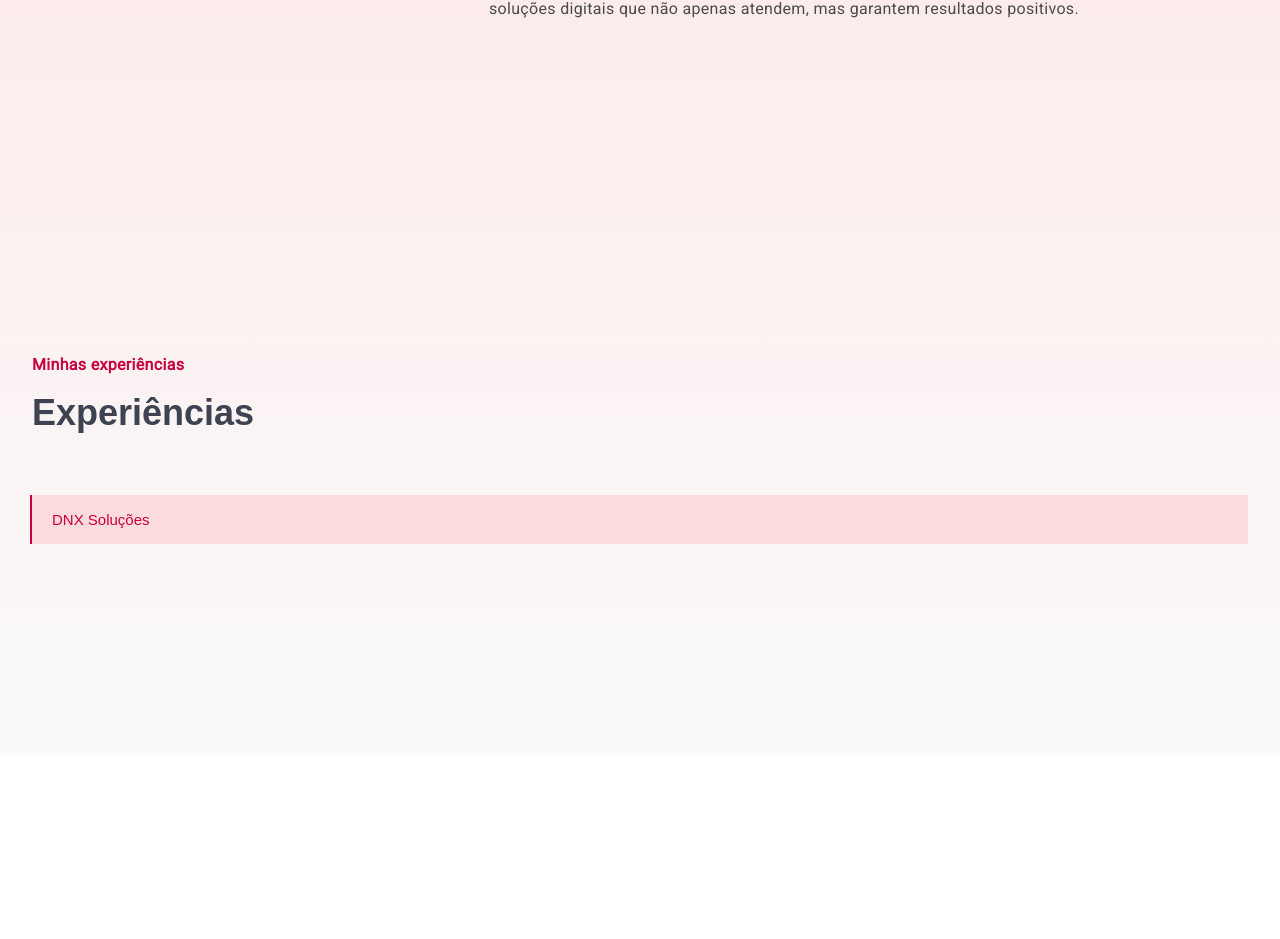
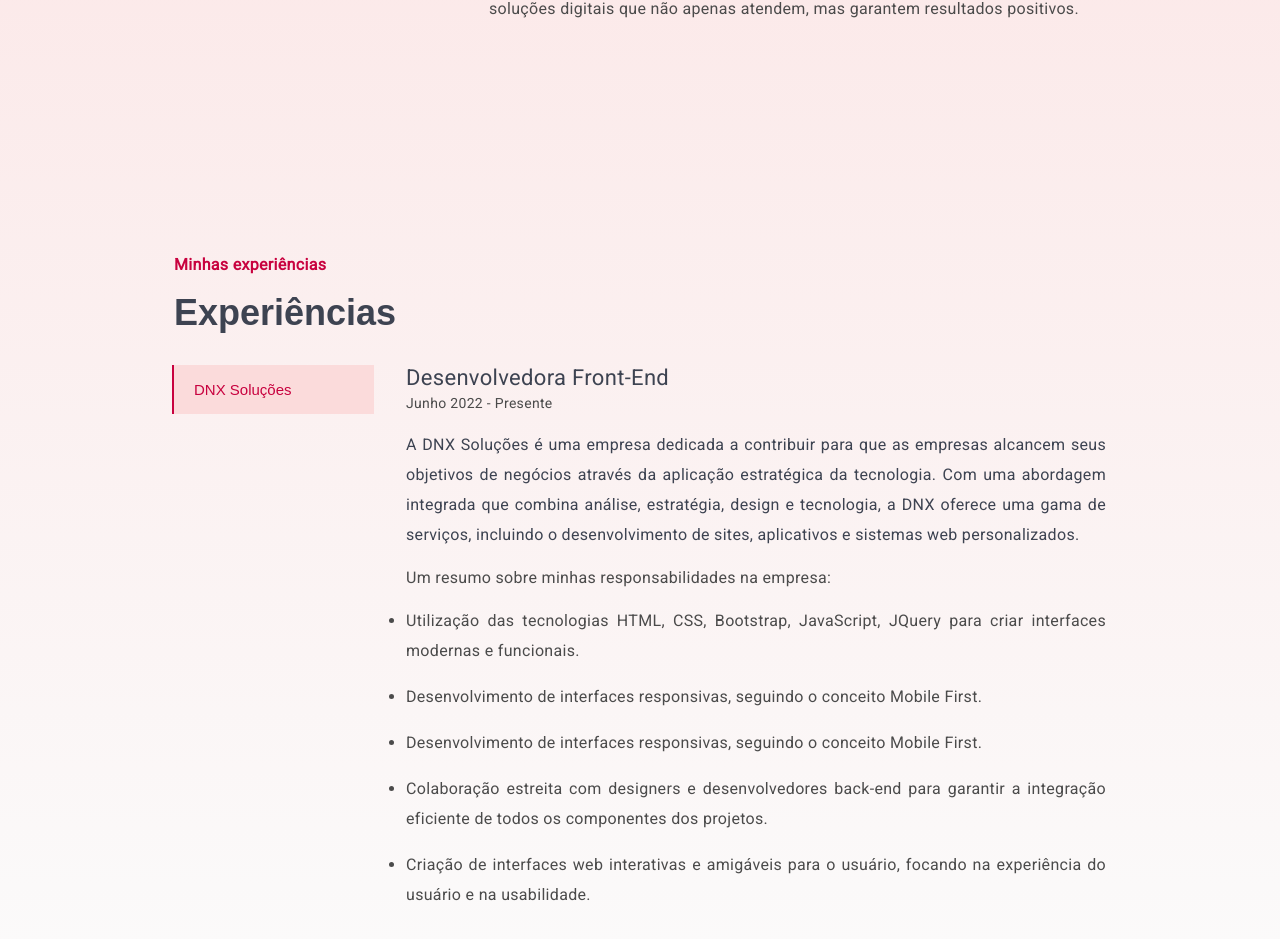
Before and after one commit to oharaju/oharaju.github.io, a Next.js app: page / in a window 1280 px wide. Shown: the part 1338-2277 px from the top of the page. Before the commit the page ends 2093 px from the top, so only its background shows below. Built offline with nearby package versions, Linux system fonts and the light colour scheme.

Commit message:
feat: add experience accordion component

```diff
--- a/src/components/organisms/Experience/index.tsx
+++ b/src/components/organisms/Experience/index.tsx
@@ -1,30 +1,55 @@
 import React, { useState } from 'react';
 import Markdown from 'markdown-to-jsx';
-import { Section, TextSmall, Title, Accordion, Content } from  './styles';
+import { Container, TextSmall, Title, ContainerAccordion, Accordion, Box, Office, SubHeading, Description, LabelDefault, ListDescription, Content } from  './styles';
 
 export default function Experience ({heading, title, companies}: any) {
 
-  const [activeButton, setActiveButton] = useState<number | null>(1);
+  const [activeButton, setActiveButton] = useState<number>(1);
 
-  const companyData = companies.map((company:any) => (
+  const companyAccordion= companies.map((company:any) => (
     <Accordion key={company.order} onClick={() => handleClick(company.order)} className={activeButton === company.order ? "active" : ""}>
       {company.name}
     </Accordion>
   ))
 
+  const companyDescription = companies.map((company:any) => (
+    <Box className={activeButton === company.order ? "active" : ""}>
+      <Office>{company.office}</Office>
+      <SubHeading>{company.time}</SubHeading>
+      <Description>{company.descriptionCompany}</Description>
+      <LabelDefault>{company.labels}</LabelDefault>
+      {company.firstDescription &&
+        <ul>
+          <ListDescription>{company.firstDescription}</ListDescription>
+          <ListDescription>{company.secondDescription}</ListDescription>
+          <ListDescription>{company.thirdDescription}</ListDescription>
+          <ListDescription>{company.fourthDescription}</ListDescription>
+          <ListDescription>{company.fifthDescription}</ListDescription>
+        </ul>
+      }
+    </Box>
+  ))
+
   const handleClick = (order: number) => {
-    setActiveButton(order === activeButton ? null : order);
+    setActiveButton((prevActiveButton) => (prevActiveButton === order ? prevActiveButton : order));
   };
 
   return(
-    <Section>
+    <section>
+      <Container>
         <div>
           <Markdown options={{ wrapper: TextSmall, overrides: { p: { component: TextSmall }}}}>{heading}</Markdown>
           <Markdown options={{ wrapper: Title, overrides: { h3: { component: Title }}}}>{title}</Markdown>
         </div>
+        <ContainerAccordion>
           <Content>
-        {companyData}
+              {companyAccordion}
           </Content>
-    </Section>
+          <div>
+            {companyDescription}
+          </div>
+        </ContainerAccordion>
+      </Container>
+    </section>
   )
 }
--- a/src/components/organisms/Experience/styles.ts
+++ b/src/components/organisms/Experience/styles.ts
@@ -3,23 +3,33 @@ import media from '@/tokens/media';
 import colors from '@/tokens/colors';
 
 export const Container = styled.div`
-
-  @media ${media.md} {
-    display: flex;
-    align-items: center;
-    gap: 3rem;
-  }
-`
-export const Section= styled.section`
-  display: flex;
-  align-items: flex-start;
-  padding: 0 2rem;
-  height: 100%;
-  min-height: 630px;
+  margin-top: 7rem;
 `
 
 export const Content = styled.div`
   width: 100%;
+  display: flex;
+  flex-direction: column;
+  justify-content: center;
+  width: 100%;
+  min-width: 200px;
+  max-width: 200px;
+`
+
+export const ContainerAccordion = styled.div`
+  display: flex;
+  flex-direction: column;
+  gap: 2rem;
+  align-items: flex-start;
+
+  @media ${media.md} {
+    flex-direction: row;
+    gap: 0;
+  }
+
+  @media ${media.lg} {
+    gap: 2rem;
+  }
 `
 
 export const Accordion = styled.button`
@@ -28,6 +38,8 @@ export const Accordion = styled.button`
   color: ${colors.secondary};
   padding: 16px 20px;
   width: 100%;
+  min-width: 200px;
+  max-width: 200px;
   border: none;
   outline: none;
   text-align: left;
@@ -58,6 +70,65 @@ export const Accordion = styled.button`
   }
 `;
 
+export const Box = styled.div`
+  color: #4b4b4b;
+  display: none;
+  font-size: clamp(16px, 1vw, 18px);
+  line-height: 30px;
+  letter-spacing: 0.02rem;
+  /* margin-bottom: 2rem; */
+  text-align: justify;
+  width: 100%;
+  max-width: 700px;
+  height: 100%;
+
+  &.active{
+    display: block;
+  }
+
+  @media ${media.md} {
+    min-width: 544px;
+  }
+
+  @media ${media.lg} {
+    min-width: 700px;
+    max-height: 580px;
+    min-height: 580px;
+  }
+`
+
+export const Office = styled.h4`
+  color: ${colors.gray};
+  font-size: 22px;
+  margin-bottom: 0.1rem;
+`
+
+export const SubHeading = styled.p`
+  color: #4b4b4b;
+  font-size: .875em;
+  margin-bottom: 1rem;
+`
+
+export const Description = styled.p`
+  color: ${colors.gray};
+  font-size: clamp(16px, 1vw, 18px);
+  line-height: 30px;
+  letter-spacing: 0.02rem;
+  margin-bottom: 1rem;
+  text-align: justify;
+  width: 100%;
+  max-width: 700px;
+`
+
+export const LabelDefault = styled.p`
+  margin-bottom: 1rem;
+`
+
+export const ListDescription = styled.li`
+  list-style: disc;
+  margin-bottom: 1rem;
+`
+
 export const Title = styled.h3`
   color: ${colors.gray};
   font-family: 'DM Sans', sans-serif;
@@ -74,14 +145,3 @@ export const TextSmall= styled.p`
   letter-spacing: 0.02rem;
   margin: 1rem 0;
 `
-
-export const Description = styled.p`
-  color: #4b4b4b;
-  font-size: clamp(16px, 1vw, 18px);
-  line-height: 30px;
-  letter-spacing: 0.02rem;
-  margin-bottom: 2rem;
-  text-align: justify;
-  width: 100%;
-  max-width: 700px;
-`
```
Lines whose indentation alone changed are shown as unchanged.
